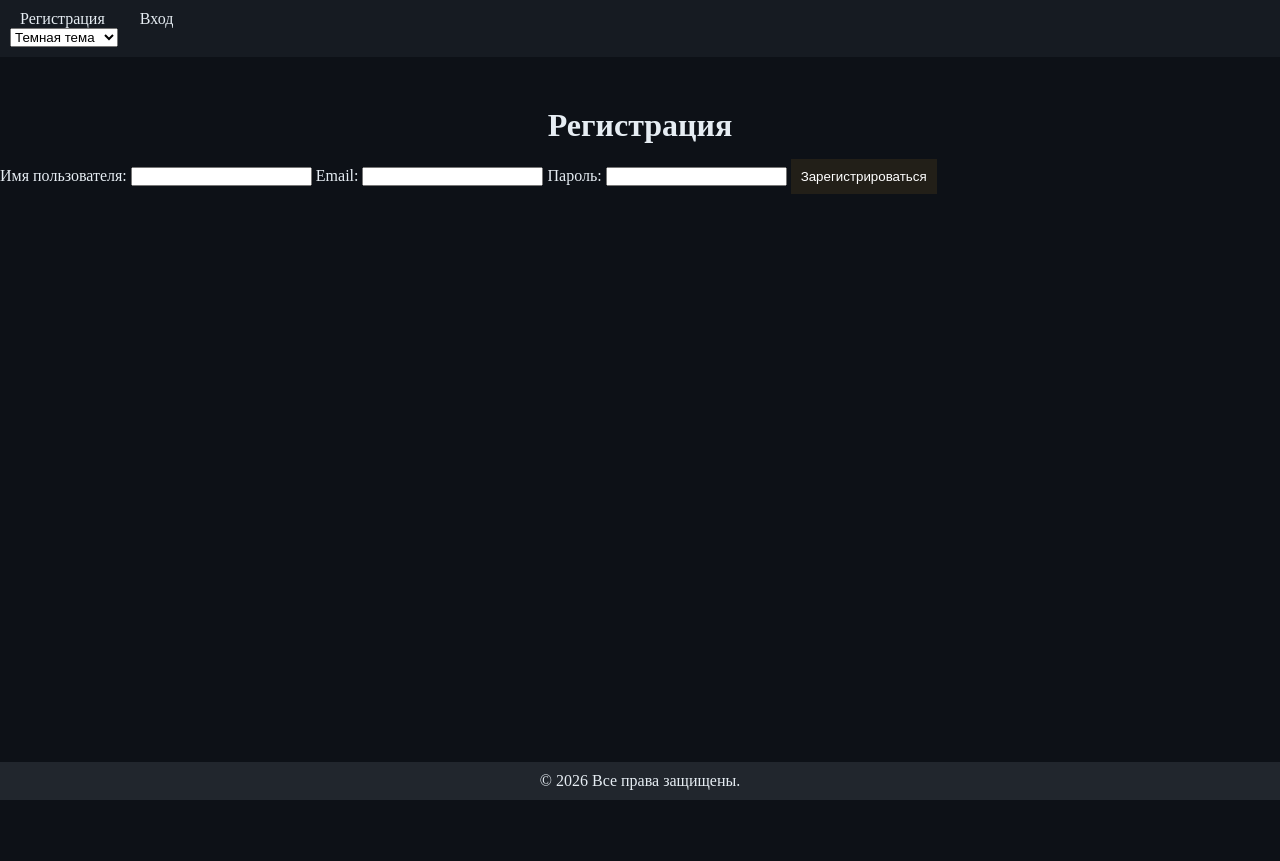
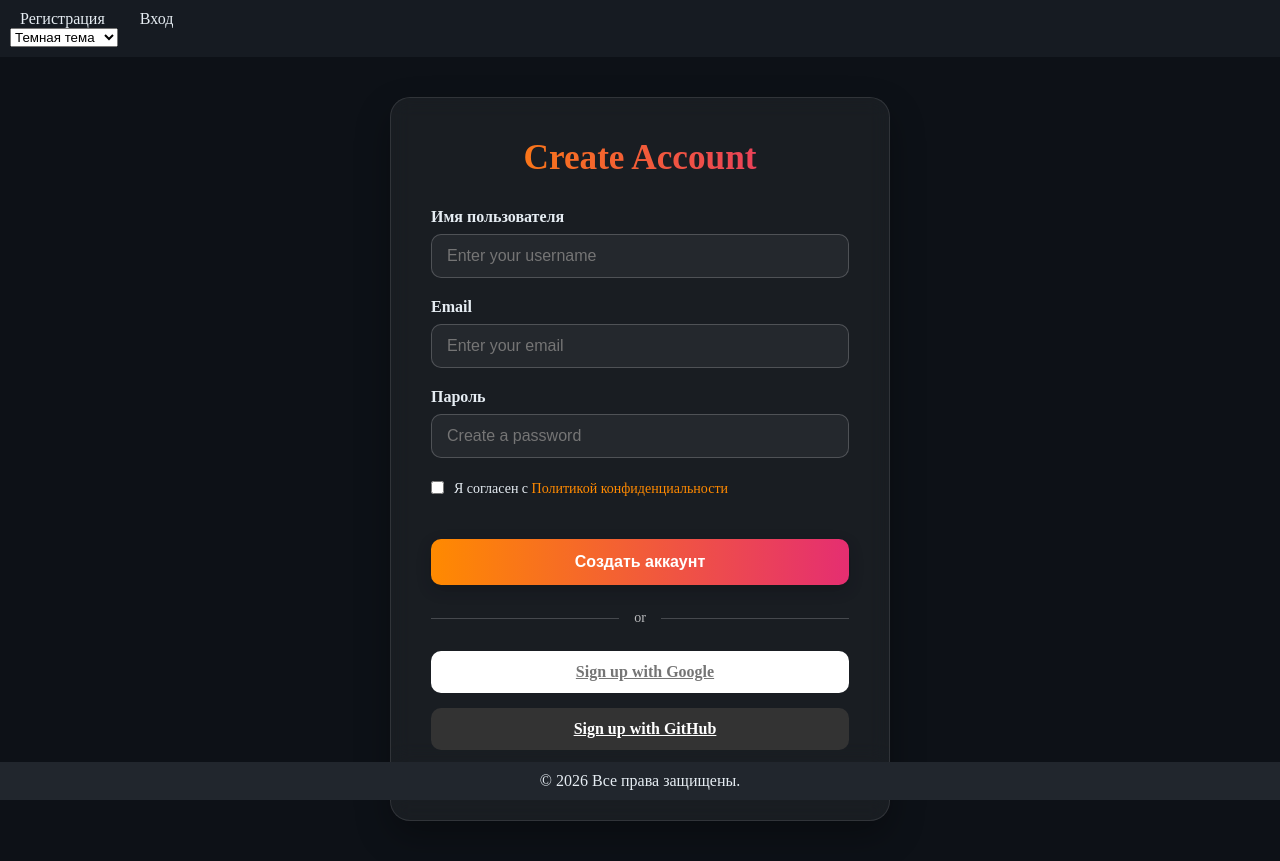
Before and after one commit to pablaofficeal/My-Flask-School, a Flask app: page /register/ in a window 1280 px wide. Before the commit the page ends 800 px from the top, so only its background shows below. Run offline with Flask 3, Linux system fonts and the light colour scheme.

Commit message:
Добавлены формы регистрации и входа, обновлены стили для страницы регистрации, добавлены обработчики для социальных кнопок.

```diff
--- a/frontend/static/css/index.css
+++ b/frontend/static/css/index.css
@@ -1,6 +1,8 @@
 @import 'mod/thems-dark.css';
 @import 'mod/thems-light.css';
 @import 'mod/login.css';
+@import 'mod/register.css';
+
 :root {
     --primary: #238636;
     --primary-hover: #2ea043;
--- /dev/null
+++ b/frontend/static/css/mod/register.css
@@ -0,0 +1,228 @@
+/* Секция регистрации */
+.register-section {
+    display: flex;
+    justify-content: center;
+    align-items: center;
+    flex-grow: 1;
+    padding: 40px 20px;
+}
+
+.register-container {
+    background: rgba(255, 255, 255, 0.05);
+    backdrop-filter: blur(10px);
+    border-radius: 20px;
+    padding: 40px;
+    width: 100%;
+    max-width: 500px;
+    box-shadow: 0 15px 35px rgba(0, 0, 0, 0.3);
+    border: 1px solid rgba(255, 255, 255, 0.1);
+}
+
+.register-title {
+    text-align: center;
+    margin-bottom: 30px;
+    font-size: 2.2rem;
+    background: linear-gradient(90deg, #ff8a00, #e52e71);
+    -webkit-background-clip: text;
+    background-clip: text;
+    color: transparent;
+}
+
+/* Социальные кнопки */
+.social-login {
+    display: flex;
+    flex-direction: column;
+    gap: 15px;
+    margin-bottom: 30px;
+}
+
+.social-btn {
+    display: flex;
+    align-items: center;
+    justify-content: center;
+    padding: 12px 20px;
+    border-radius: 10px;
+    font-weight: 600;
+    cursor: pointer;
+    transition: all 0.3s ease;
+    border: none;
+    font-size: 16px;
+}
+
+.social-btn i {
+    margin-right: 10px;
+    font-size: 18px;
+}
+
+.google-btn {
+    background: #fff;
+    color: #757575;
+}
+
+.google-btn:hover {
+    background: #f5f5f5;
+    transform: translateY(-2px);
+    box-shadow: 0 5px 15px rgba(0, 0, 0, 0.1);
+}
+
+.github-btn {
+    background: #333;
+    color: #fff;
+}
+
+.github-btn:hover {
+    background: #444;
+    transform: translateY(-2px);
+    box-shadow: 0 5px 15px rgba(0, 0, 0, 0.2);
+}
+
+.divider {
+    display: flex;
+    align-items: center;
+    margin: 25px 0;
+}
+
+.divider-line {
+    flex-grow: 1;
+    height: 1px;
+    background: rgba(255, 255, 255, 0.2);
+}
+
+.divider-text {
+    padding: 0 15px;
+    color: rgba(255, 255, 255, 0.7);
+    font-size: 14px;
+}
+
+/* Форма */
+.form-group {
+    margin-bottom: 20px;
+}
+
+.form-label {
+    display: block;
+    margin-bottom: 8px;
+    font-weight: 600;
+}
+
+.form-input {
+    width: 100%;
+    padding: 12px 15px;
+    border-radius: 10px;
+    border: 1px solid rgba(255, 255, 255, 0.2);
+    background: rgba(255, 255, 255, 0.05);
+    color: #fff;
+    font-size: 16px;
+    transition: all 0.3s ease;
+}
+
+.form-input:focus {
+    outline: none;
+    border-color: #ff8a00;
+    box-shadow: 0 0 0 2px rgba(255, 138, 0, 0.2);
+}
+
+.password-container {
+    position: relative;
+}
+
+.toggle-password {
+    position: absolute;
+    right: 15px;
+    top: 50%;
+    transform: translateY(-50%);
+    background: none;
+    border: none;
+    color: rgba(255, 255, 255, 0.7);
+    cursor: pointer;
+    font-size: 18px;
+}
+
+/* Чекбокс */
+.checkbox-group {
+    display: flex;
+    align-items: flex-start;
+    margin-bottom: 25px;
+}
+
+.checkbox-input {
+    margin-right: 10px;
+    margin-top: 3px;
+}
+
+.checkbox-label {
+    font-size: 14px;
+    line-height: 1.5;
+}
+
+.checkbox-label a {
+    color: #ff8a00;
+    text-decoration: none;
+}
+
+.checkbox-label a:hover {
+    text-decoration: underline;
+}
+
+/* Кнопка регистрации */
+.register-btn {
+    width: 100%;
+    padding: 14px;
+    background: linear-gradient(90deg, #ff8a00, #e52e71);
+    border: none;
+    border-radius: 10px;
+    color: white;
+    font-size: 16px;
+    font-weight: 600;
+    cursor: pointer;
+    transition: all 0.3s ease;
+    box-shadow: 0 5px 15px rgba(0, 0, 0, 0.2);
+}
+
+.register-btn:hover {
+    transform: translateY(-2px);
+    box-shadow: 0 8px 20px rgba(0, 0, 0, 0.3);
+}
+
+.register-btn:active {
+    transform: translateY(1px);
+}
+
+/* Анимации */
+@keyframes fadeIn {
+    from {
+        opacity: 0;
+        transform: translateY(20px);
+    }
+
+    to {
+        opacity: 1;
+        transform: translateY(0);
+    }
+}
+
+.register-container {
+    animation: fadeIn 0.6s ease-out;
+}
+
+/* Адаптивность */
+@media (max-width: 768px) {
+    .register-container {
+        padding: 30px 20px;
+    }
+
+    .register-title {
+        font-size: 1.8rem;
+    }
+}
+
+@media (max-width: 480px) {
+    .register-section {
+        padding: 20px 15px;
+    }
+
+    .social-btn {
+        padding: 10px 15px;
+        font-size: 14px;
+    }
+}
--- /dev/null
+++ b/frontend/templates/components/forms/register-forms.html
@@ -0,0 +1,58 @@
+{% block register_form %}
+<div class="register-section">
+        <div class="register-container">
+            <h2 class="register-title">Create Account</h2>
+
+<form method="POST" action="{{ url_for('oauth_register_bpp.register') }}">
+    <input type="hidden" name="csrf_token" value="{{ csrf_token() }}">
+                <div class="form-group">
+                    <label class="form-label" for="username">Имя пользователя</label>
+                    <input type="text" id="username" name="username" class="form-input" placeholder="Enter your username" required>
+                </div>
+
+                <div class="form-group">
+                    <label class="form-label" for="email">Email</label>
+                    <input type="email" id="email" name="email" class="form-input" placeholder="Enter your email" required>
+                </div>
+
+                <div class="form-group">
+                    <label class="form-label" for="password">Пароль</label>
+                    <div class="password-container">
+                        <input type="password" id="password" name="password" class="form-input" placeholder="Create a password"
+                            required>
+                        <button type="button" class="toggle-password" id="togglePassword">
+                            <i class="far fa-eye"></i>
+                        </button>
+                    </div>
+                </div>
+
+                <div class="checkbox-group">
+                    <input type="checkbox" id="agreeTerms" class="checkbox-input" required>
+                    <label for="agreeTerms" class="checkbox-label">
+                        Я согласен с <a href="#">Политикой конфиденциальности</a>
+                    </label>
+                </div>
+
+                <button type="submit" class="register-btn">Создать аккаунт</button>
+
+                <div class="divider">
+                    <div class="divider-line"></div>
+                    <div class="divider-text">or</div>
+                    <div class="divider-line"></div>
+                </div>
+
+                <div class="social-login">
+                    <a href="/auth/google" class="social-btn google-btn">
+                        <i class="fab fa-google"></i> Sign up with Google
+                    </a>
+
+                    <a href="/auth/github" class="social-btn github-btn">
+                        <i class="fab fa-github"></i> Sign up with GitHub
+                    </a>
+                </div>
+
+            </form>
+        </div>
+    </div>
+
+{% endblock %}
--- a/frontend/templates/register.html
+++ b/frontend/templates/register.html
@@ -14,19 +14,5 @@
     </ul>
   {% endif %}
 {% endwith %}
-<h1>Регистрация</h1>
-<form method="POST" action="{{ url_for('oauth_register_bpp.register') }}">
-    <input type="hidden" name="csrf_token" value="{{ csrf_token() }}">
-
-    <label for="username">Имя пользователя:</label>
-    <input type="text" id="username" name="username" required>
-
-    <label for="email">Email:</label>
-    <input type="email" id="email" name="email" required>
-
-    <label for="password">Пароль:</label>
-    <input type="password" id="password" name="password" required>
-
-    <button type="submit">Зарегистрироваться</button>
-</form>
+{% include 'components/forms/register-forms.html' %}
 {% endblock %}
```
Also changed, not shown: frontend/templates/components/forms/forms.html (added, +36 -0 lines), frontend/templates/login.html (+1 -21 lines).
